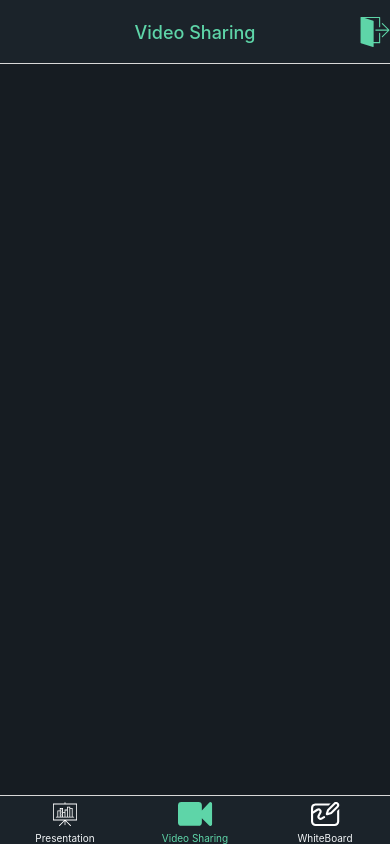
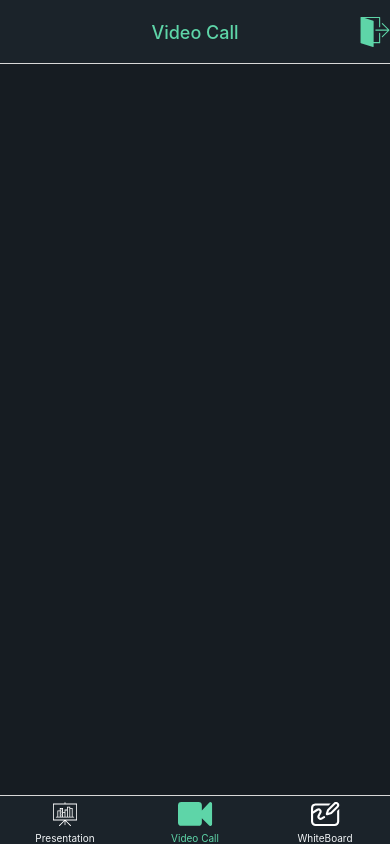
Before and after one commit to isaacnovaes/vite, a React Native app: screen /BottomTabs in a window 390 px wide. Built offline with nearby package versions, Linux system fonts and the light colour scheme.

Commit message:
Update video call naming

```diff
--- a/Constants/colors.ts
+++ b/Constants/colors.ts
@@ -6,4 +6,4 @@ export const colors = {
     green: '#5ED5A8',
     red: '#DD4B4B',
     white: '#F1F4F6',
-};
+} as const;
--- a/screens/BottomTabs/VideoSharingScreen.tsx
+++ b/screens/BottomTabs/VideoSharingScreen.tsx
@@ -46,7 +46,7 @@ const VideoSharingScreen = (props: BottomTabVideoSharingProps) => {
 
     useEffect(() => {
         props.navigation.setOptions({
-            title: 'Video Sharing',
+            title: 'Video Call',
             // eslint-disable-next-line react/no-unstable-nested-components
             headerRight: () => {
                 return (
--- a/screens/TutorialScreens.tsx
+++ b/screens/TutorialScreens.tsx
@@ -48,7 +48,7 @@ export const TutorialStepTwoScreen = (
             <View style={styles.container}>
                 <TutorialCard
                     iconComponent={<VideoIcon />}
-                    heading='Video sharing'
+                    heading='Video Call'
                     text='Share your camera and see others'
                     buttonTitle='Next'
                     onPress={() => {
```
